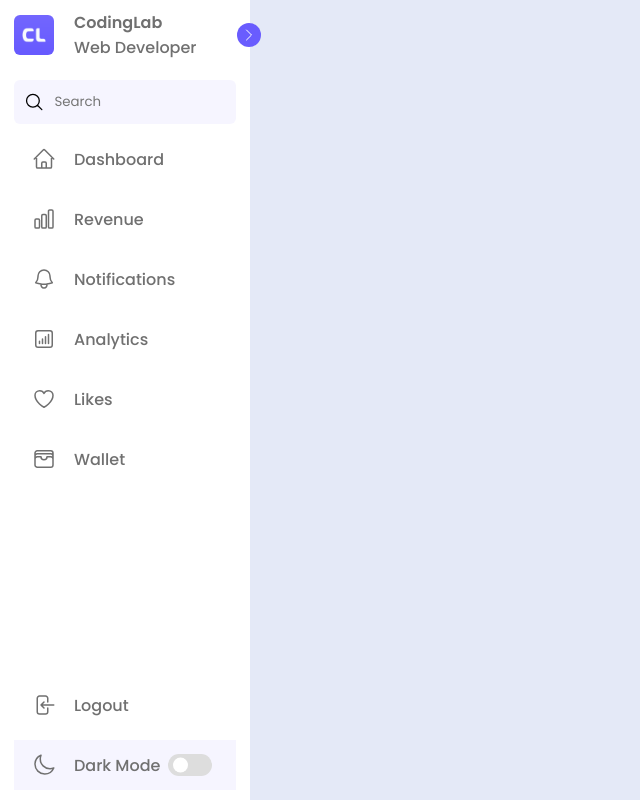
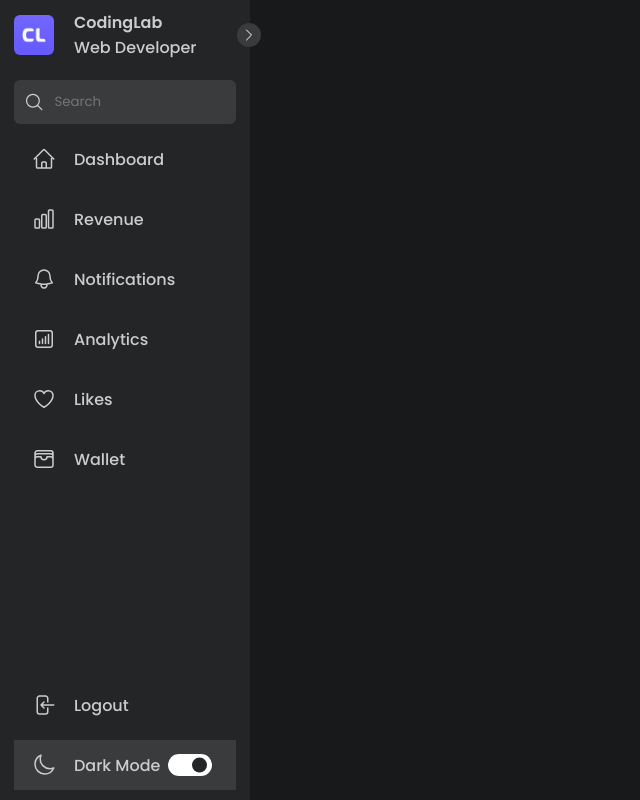
Before and after one commit to Ceci007/sidebar-menu, a plain HTML site: page index.html in a window 1280 px wide. Both pictures are taken after a click on the element 190 px from the left and 765 px from the top of the page. Shown: the whole page, without its empty margins (0-640 px from the left). Drawn offline with Linux system fonts and the light colour scheme.

Commit message:
Add dark theme

```diff
--- a/index.html
+++ b/index.html
@@ -127,5 +127,7 @@
       </ul>
     </div>
   </nav>
+
+  <script src="./script.js"></script>
 </body>
 </html>
--- /dev/null
+++ b/script.js
@@ -0,0 +1,11 @@
+const body = document.querySelector("body"),
+      sidebar = body.querySelector(".sidebar"),
+      toggle = body.querySelector(".toggle"),
+      searchBtn = body.querySelector(".search-box"),
+      modeSwitch = body.querySelector(".toggle-switch"),
+      modeText = body.querySelector(".mode-text");
+
+
+      modeSwitch.addEventListener("click", () => {
+        body.classList.toggle("dark");
+      })
--- a/style.css
+++ b/style.css
@@ -26,6 +26,16 @@
 body {
   height: 100vh;
   background: var(--body-color);
+  transition: var(--tran-02);
+}
+
+body.dark {
+  --body-color: #18191A;
+  --sidebar-color: #242526;
+  --primary-color: #3A3B3C;
+  --primary-color-light: #3A3B3C;
+  --toggle-color: #FFF;
+  --text-color: #CCC;
 }
 
 /* Reusable CSS */
@@ -100,7 +110,7 @@ header .image-text .header-text {
   align-items: center;
   justify-content: center;
   border-radius: 50%;
-  color: var(--sidebar-color);
+  color: var(--toggle-color);
   font-size: 22px;
 }
 
@@ -113,6 +123,7 @@ header .image-text .header-text {
   width: 24px;
   height: 24px;
   margin-right: 10px;
+  color: var(--text-color);
 }
 
 .sidebar li .li-icon {
@@ -229,4 +240,9 @@ header .image-text .header-text {
   left: 5px;
   transform: translateY(-50%);
   background: var(--sidebar-color);
+  transition: var(--tran-03);
 }
+
+body.dark .switch::before {
+  left: 24px;
+}
```
